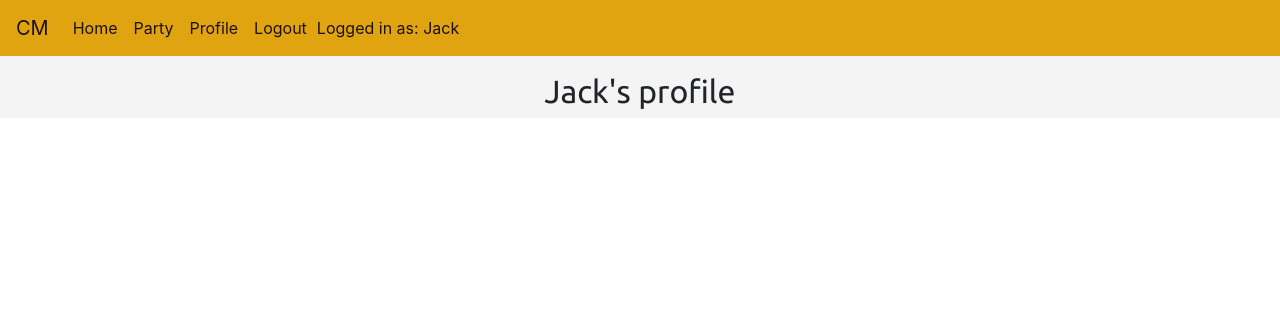
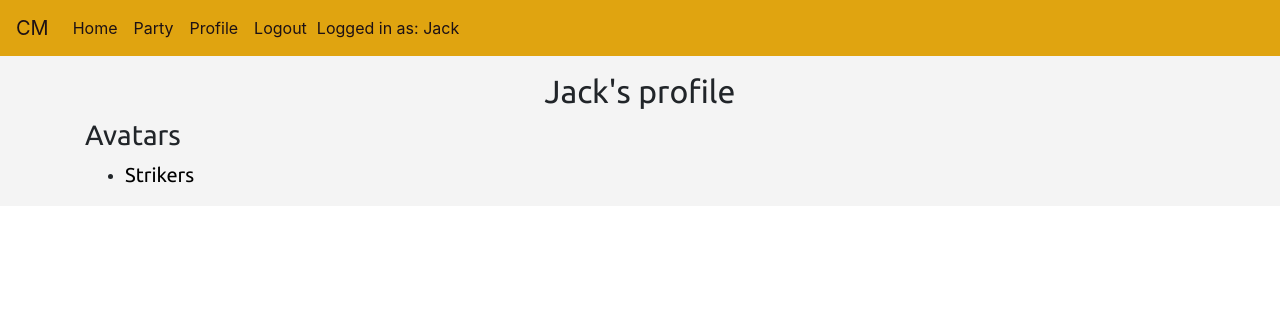
Before and after one commit to JackSnowdon/CaravanMaster, a Django app: page /accounts/profile/ in a window 1280 px wide. Shown: the top 316 px of the page. Run offline with Django 3.2, Linux system fonts and the light colour scheme; a user stored in the database is signed in; data comes from the database, SQL or seed files in the repository; both versions use the stored data as it was after the commit; parts of the project's set-up code (start-up, migrations or seed data) failed here and were passed over; some libraries are stand-ins or nearby versions.

Commit message:
profile avs update and stat limits

```diff
--- a/accounts/templates/profile.html
+++ b/accounts/templates/profile.html
@@ -6,6 +6,20 @@
     </div>
 </div>
 
+<section class="avatars">
+    <div class="row">
+        <div class="col-12">
+            <h3>Avatars</h3>
+            <ul class="ava-list">
+                {% for a in avas %}
+                <li class="ava-list-item">
+                    <a href="{% url 'avatar_screen' a.pk %}">{{ a.name }}</a>
+                </li>
+                {% endfor %}
+            </ul>
+        </div>
+    </div>
+</section>
 {% if user.profile.staff_access %}
 <div class="row">
     <div class="col-12 text-center mb-3">
--- a/accounts/views.py
+++ b/accounts/views.py
@@ -3,7 +3,8 @@ from django.contrib import auth, messages
 from django.contrib.auth.decorators import login_required
 from django.contrib.auth.models import User
 from .models import *
-from accounts.forms import UserLoginForm, UserRegistrationForm
+from .forms import UserLoginForm, UserRegistrationForm
+from party.models import *
 
 # Create your views here.
 
@@ -76,12 +77,14 @@ def user_profile(request):
     """ Display user profile """
     user = User.objects.get(email=request.user.email)
     profile = user.profile
+    avas = profile.games.all()
     return render(
         request,
         "profile.html",
         {
             "user": user,
             "profile": profile,
+            "avas": avas,
         },
     )
 
--- a/party/forms.py
+++ b/party/forms.py
@@ -7,6 +7,7 @@ class AvatarForm(forms.ModelForm):
         model = Avatar
         exclude = ['created_by', 'gold', 'xp', 'level']
 
+
 class RenameAvatar(forms.ModelForm):
 
     class Meta:
--- a/party/templates/avatar_screen.html
+++ b/party/templates/avatar_screen.html
@@ -1,7 +1,7 @@
 {% extends 'base.html' %} {% load static %} {% block page_title %} Caravan Master | {{ ava }} {% endblock %} {% block content %}
 
 <section class="button-nav">
-    <div class="row mb-2">
+    <div class="row mb-3 mt-1">
         <div class="col-12">
             <a href="{% url 'party_home' %}" role="button" class="btn btn-warning" aria-disabled="false">Back</a>
             <a href="{% url 'rename_avatar' ava.pk %}" role="button" class="btn btn-info" aria-disabled="false">Rename</a>
@@ -12,7 +12,7 @@
 
 <section class="stats">
     <div class="row text-center">
-        <div class="col-6">
+        <div class="col-4">
             <h3>{{ ava.name }}</h3>
             <div class="row">
                 <div class="col-4">
```
Also changed, not shown: party/views.py (+7 -3 lines), db.sqlite3.
